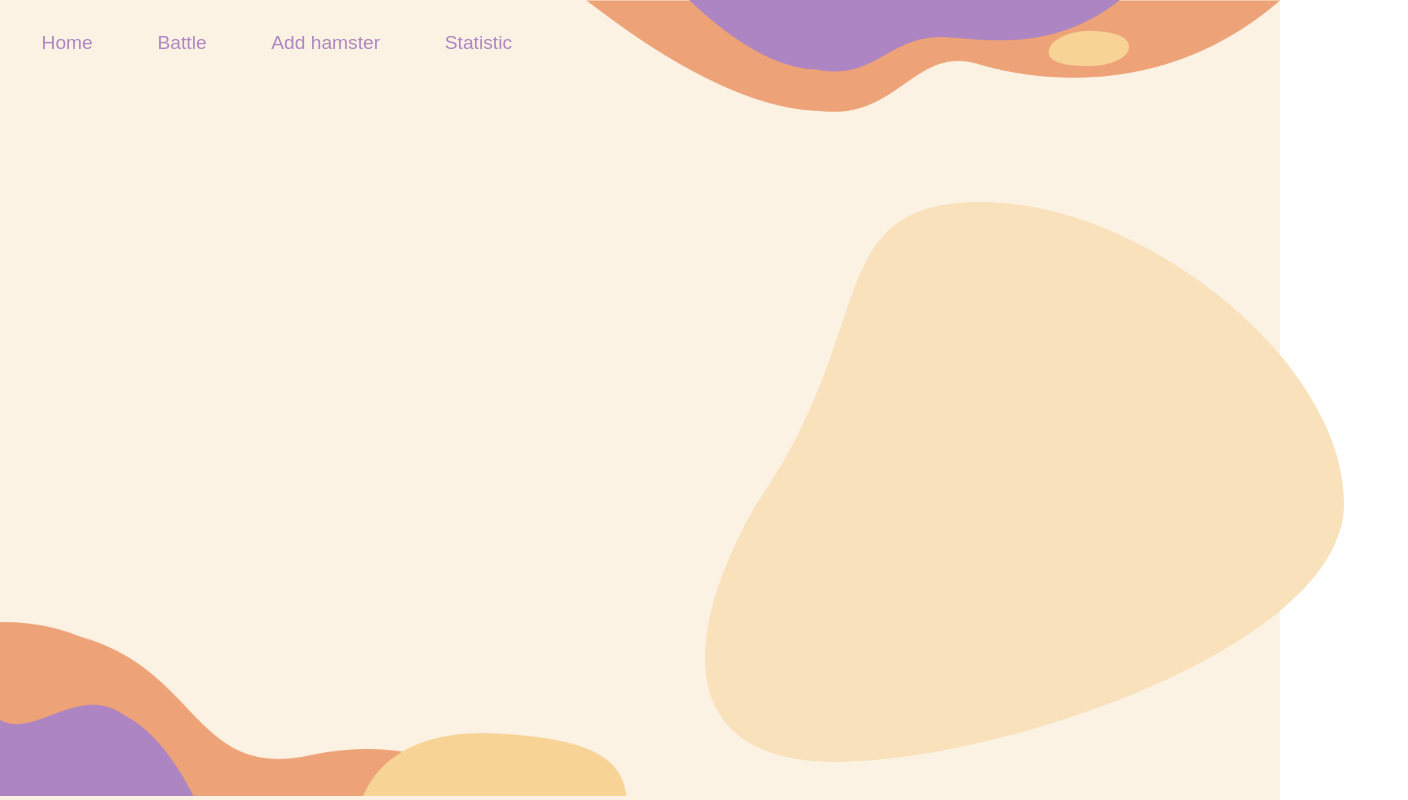
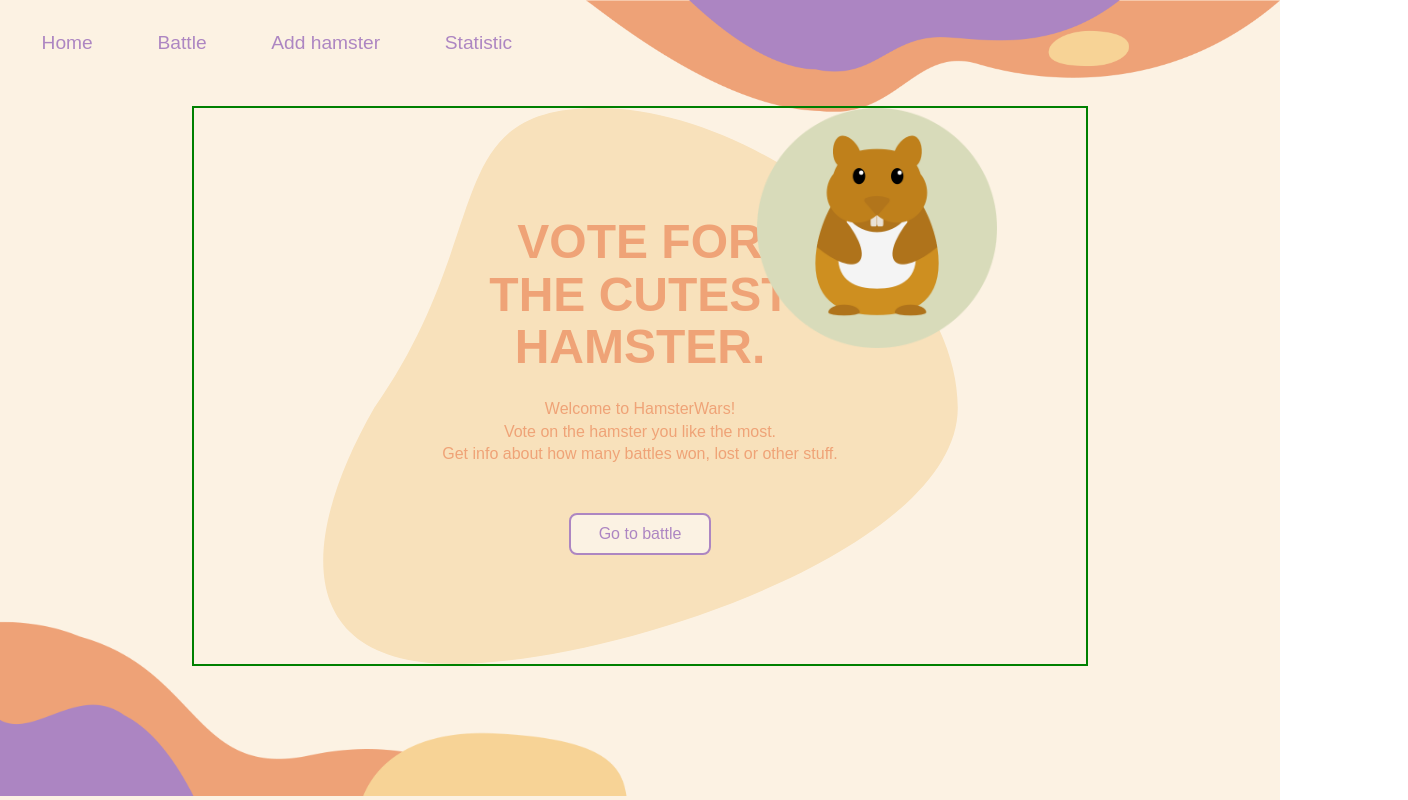
Before and after one commit to Capaldi96/hamsterwars, a React (Create React App) app: page / in a window 1280 px wide. Shown: the whole page, 1408 px wide, since content can reach past the window. Built offline with nearby package versions, Linux system fonts and the light colour scheme.

Commit message:
home.jsx elements

```diff
--- a/src/components/jsx/Home.jsx
+++ b/src/components/jsx/Home.jsx
@@ -5,7 +5,12 @@ function Home() {
 	return (
 	  <div>
 		<main className="home-main">
+
 			<div className="home-container">
+				<img  className="hamster-icon" src={require('../../assets/hamster.png')} alt="Hamster Icon"/>
+				<h1>VOTE FOR<br></br> THE CUTEST<br></br> HAMSTER.</h1>
+				<p>Welcome to HamsterWars!<br></br> Vote on the hamster you like the most. <br></br>Get info about how many battles won, lost or other stuff.</p>
+				<button>Go to battle</button>
 
 			</div>
 		</main>
--- a/src/components/scss/Home.scss
+++ b/src/components/scss/Home.scss
@@ -5,16 +5,43 @@ button{
 }
 .home-main{
 	position: relative;
+	text-align: center;
 }
 .home-container{
+	display: flex;
+	flex-direction: column;
+	justify-content: center;
+	align-items: center;
 	position: absolute;
 	background-image: url('../../assets/start-potato.svg');
 	height: 35em;
-	width: 60%;
+	width: 70%;
     background-size: contain;
     background-repeat: no-repeat;
     background-position: center;
-	top: 4em;
-	left: 50%;
+	top: -2em;
+	z-index: 10;
+	margin-left: auto;
+    margin-right: auto;
+    left: 0;
+	right: 0;
+
+	border: 2px solid green;
 
 }
+.home-container h1{
+	font-size: 3em;
+	line-height: 1.1em;
+	margin-bottom: 0.5em;
+}
+.home-container p{
+	color: $orange;
+	line-height: 1.4em;
+	margin-bottom: 3em;
+}
+.hamster-icon{
+	position: absolute;
+	width: 15em;
+	top: 0;
+	right: 10%;
+}
```
Also changed, not shown: src/assets/hamster.png (added).
